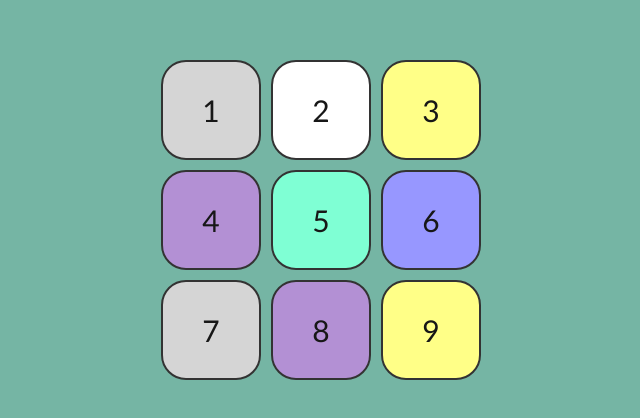
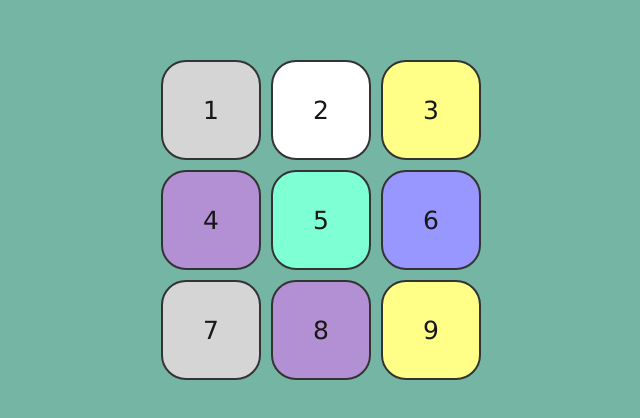
Before and after one commit to PaoloArmentano/grid-practice, a plain HTML site: page index.html in a window 1280 px wide. Shown: the part 180-598 px from the top of the page, 319-959 px from the left. Drawn offline with Linux system fonts and the light colour scheme.

Commit message:
update lol

```diff
--- a/style.css
+++ b/style.css
@@ -5,10 +5,11 @@
 html, body {
     height: 100%;
     display: flex;
+    flex-direction: column;
     justify-content: center;
     align-items: center;
     background-color: rgb(117, 181, 164);
-    font-family: 'Gill Sans', 'Gill Sans MT', Calibri, 'Trebuchet MS', sans-serif;
+    font-family: 'Lucida Sans', 'Lucida Sans Regular', 'Lucida Grande', 'Lucida Sans Unicode', Geneva, Verdana, sans-serif;
 }
 
 .container{
@@ -23,7 +24,7 @@ html, body {
     justify-content: center;
     align-items: center;
     border-radius: 25px;
-    font-size: 30px;
+    font-size: 25px;
     color: rgb(23, 23, 23);
     cursor: pointer;
     border: 2px solid rgb(51, 51, 51);
```
